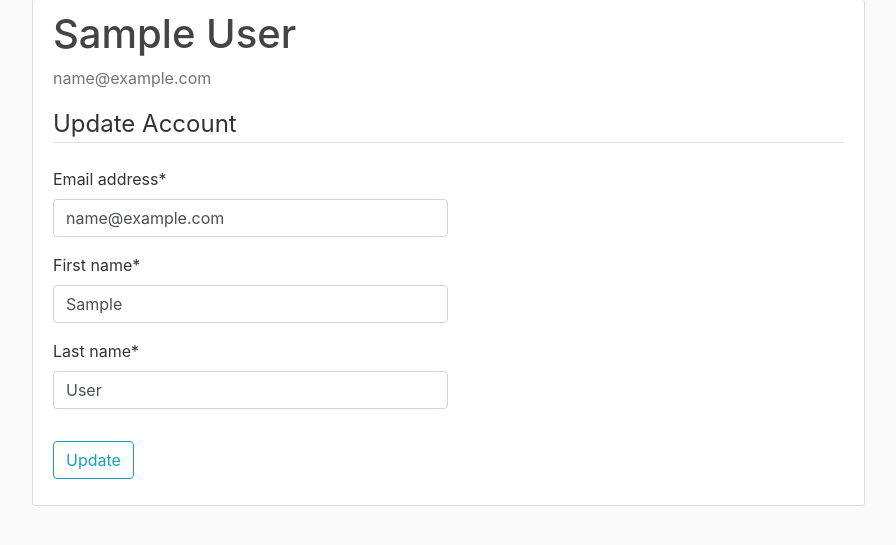
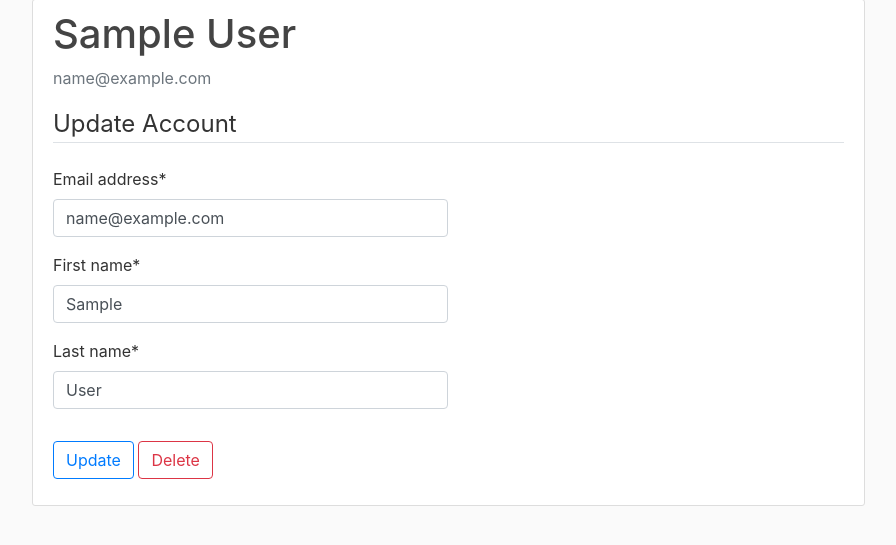
Before and after one commit to remyang55/sail-website, a Django app: page /profile/ in a window 1280 px wide. Shown: the part 81-626 px from the top of the page, without its empty margins (53-949 px from the left). Run offline with Django 3.2, Linux system fonts and the light colour scheme; the visitor is signed in with stand-in values (Sample User, id 1); some libraries are stand-ins or nearby versions.

Commit message:
Allow user to delete account

```diff
--- a/sail/users/templates/users/profile.html
+++ b/sail/users/templates/users/profile.html
@@ -19,8 +19,11 @@
                 </div>
             </fieldset>
             <div class="form-group">
-                <button class="btn btn-outline-info" type="submit">Update</button>
+                <button class="btn btn-outline-primary" type="submit" name="action" value="Update">Update</button>
+                <button class="btn btn-outline-danger" type="submit" name="action" value="Delete" onclick="return confirm('Are you sure? This will permanently delete your account!')">Delete</button>
             </div>
         </form>
+
+
     </div>
 {% endblock content %}
--- a/sail/users/views.py
+++ b/sail/users/views.py
@@ -10,17 +10,6 @@ from .forms import (SailUserCreationForm,
 
 def register(request):
     return render(request, 'users/register.html')
-
-def register_student(request):
-    if request.method == 'POST':
-        form = SailUserCreationForm(request.POST)
-        if form.is_valid():
-            user = form.save()
-            messages.success(request, 'Account created! You may login now.')
-            return redirect('users-login')
-    else:
-        form = SailUserCreationForm()
-    return render(request, 'users/register-form.html', {'form':form})
 
 def register_teacher(request):
     if request.method == 'POST':
@@ -63,11 +52,16 @@ def register_student(request):
 @login_required
 def profile(request):
     if request.method == 'POST':
-        form = SailUserUpdateForm(request.POST, instance=request.user)
-        if form.is_valid():
-            user = form.save()
-            messages.success(request, 'Account updated!')
-            return redirect('users-profile')
+        if request.POST['action'] == 'Update':
+            form = SailUserUpdateForm(request.POST, instance=request.user)
+            if form.is_valid():
+                user = form.save()
+                messages.success(request, 'Account updated!')
+                return redirect('users-profile')
+        elif request.POST['action'] == 'Delete':
+            request.user.delete()
+            messages.success(request, 'Account deleted')
+            return redirect('sail-home')
     else:
         form = SailUserUpdateForm(instance=request.user)
     return render(request, 'users/profile.html', {'form':form})
```
